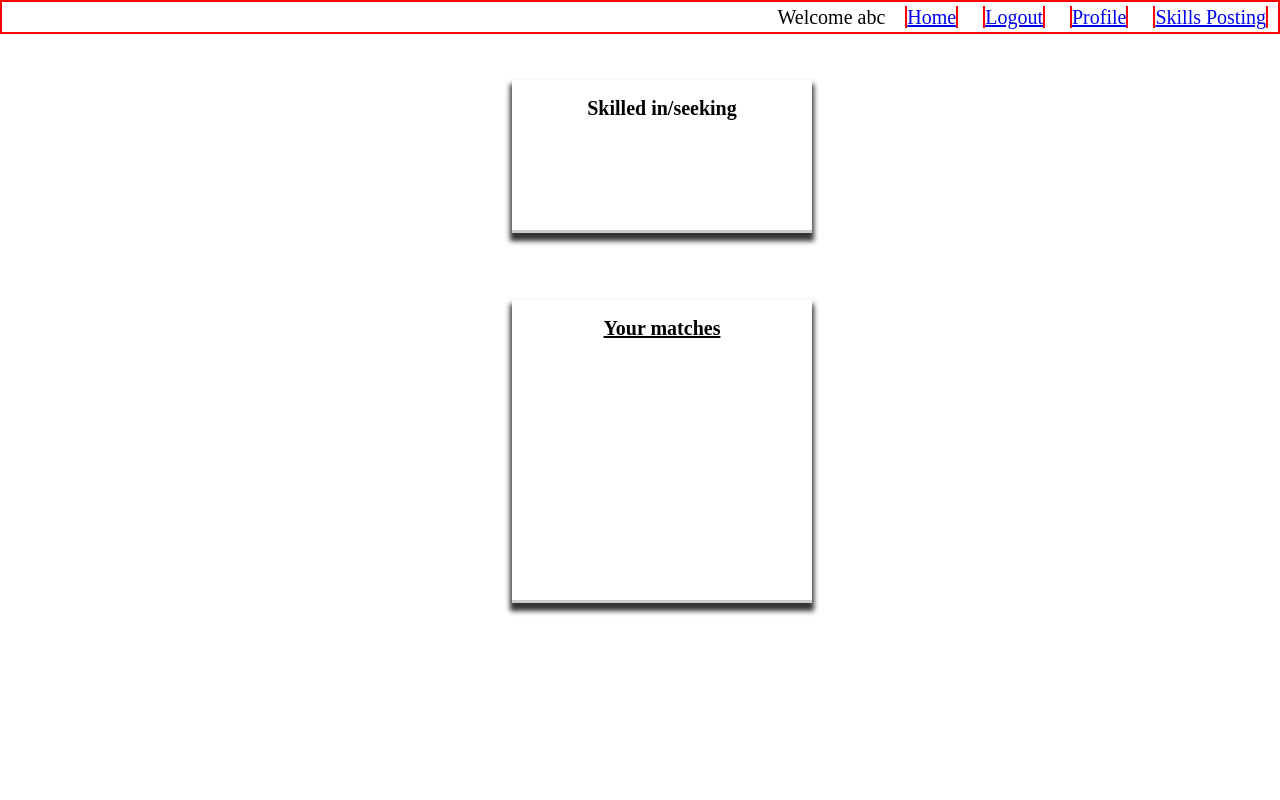
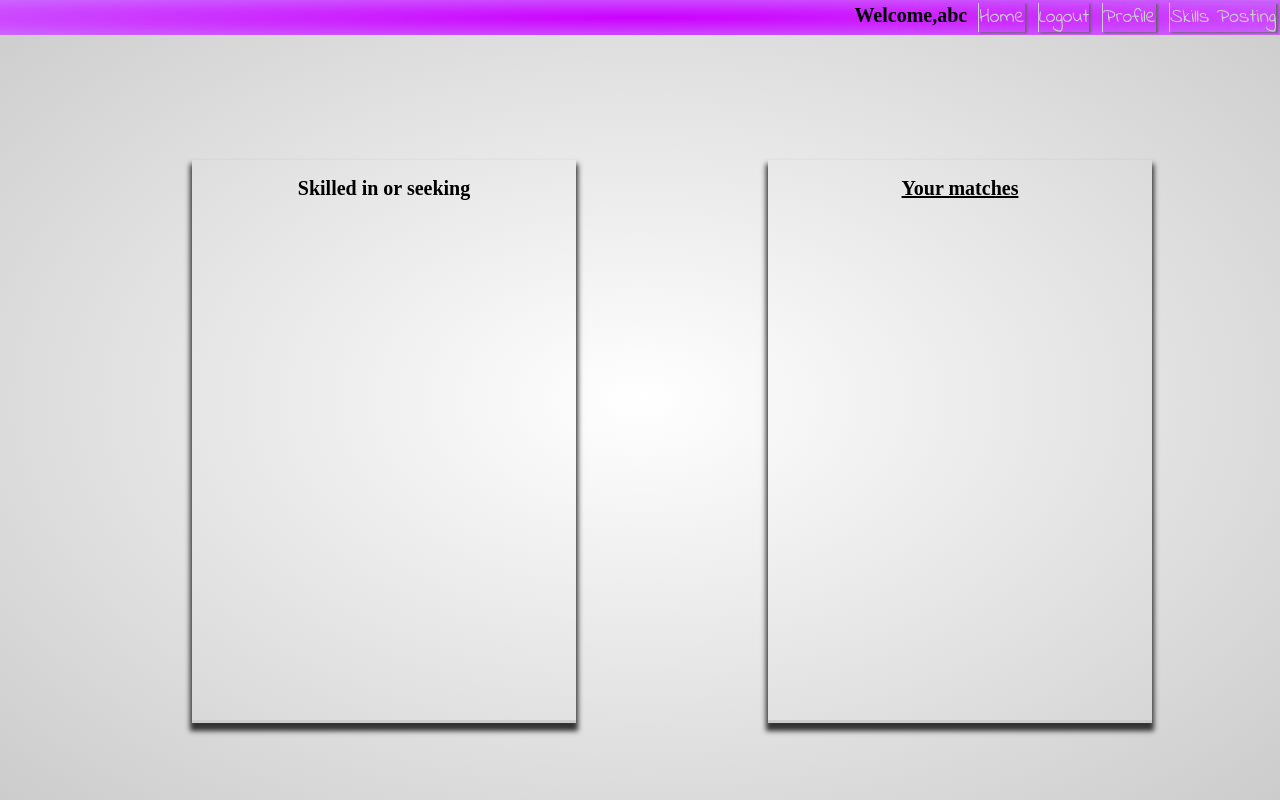
Before and after one commit to WarlonZeng/NYUHackathon2017, a Flask app: page /home in a window 1280 px wide. Run offline with Flask 2, Linux system fonts and the light colour scheme; a user stored in the database is signed in; data comes from the database, SQL or seed files in the repository.

Commit message:
force push this

```diff
--- a/templates/home.html
+++ b/templates/home.html
@@ -1,18 +1,24 @@
 <html>
 <head>
 <link rel='stylesheet' type='text/css' href='../../CSS/clean_margin.css'>
+<link href="https://fonts.googleapis.com/css?family=Indie+Flower" rel="stylesheet">
 <link rel="shortcut icon" href="{{ url_for('static', filename='favicon.png') }}">
 <style>
+html {
+  background: -webkit-radial-gradient(#FF0,#FFC);
+  background: radial-gradient(#FFF,#CCC);
+  min-height: 100%;
+
+
+}
 body{
 	text-align:center;
 	}
-
 nav{
-	border:2px solid red;
-	height:30px;
+	background:radial-gradient(#C0F,#C6F);
+	height:35px;
 	line-height:30px;
 	}
-
 
 .words{
 	display:inline-block;
@@ -22,17 +28,18 @@ nav{
 	}
 
 span{
-	margin:5px;
+	height:30px;
+	margin:2px;
 
 	}
 
 .seeking{
 	position:absolute;
-	width:300px;
-	height:150px;
+	width:30%;
+	height:70%;
 
-	left:40%;
-	top:80px;
+	left:15%;
+	top:20%;
 	border-bottom:3px solid #ccc;
 	box-shadow:0px 6px 5px 2px #333;
 
@@ -40,12 +47,11 @@ span{
 
 .match{
 	position:absolute;
-	width:300px;
-	height:300px;
+	width:30%;
+	height:70%;
 
-	left:40%;
-	top:300px;
-
+	left:60%;
+	top:20%;
 	border-bottom:3px solid #ccc;
 	box-shadow:0px 6px 5px 2px #333;
 
@@ -71,16 +77,20 @@ li{
 
 #c{
 	position;absolute;
-	left:100px;
+
+	left:20%;
+	top:30%;
 	}
-
 .guide{
-	border-left:2px solid red;
-	border-right:2px solid red;
+	border-left:1px solid ;
+	box-shadow:2px 1px 2px #666666;
+	color:#CCC;
+	font-family:'Indie Flower', cursive;
 
 	}
-
-
+a{
+	text-decoration:none;
+	}
 </style>
 </head>
 <body>
@@ -89,7 +99,7 @@ li{
 
 <div class='words'>
 
-<span>Welcome {{username}} </span>
+<span><b>Welcome,{{username}}</b> </span>
 
 <span><a href="/home"><span class='guide'>Home</span></a></span>
 
@@ -104,7 +114,7 @@ li{
 
 
 <div class='seeking'>
-<h2>Skilled in/seeking</h2>
+<h2>Skilled in or seeking</h2>
 
 <table>
 {% for line in skills %}
@@ -129,14 +139,13 @@ li{
 		<td>
         <ul>
 
-        <li>{{line.username}}</li>
-		<li>{{line.firstname}} </li>
-		<li>{{line.lastname}}  </li>
-		<li>{{line.gender}}  </li>
-		<li>{{line.email}} </li>
-		<li>{{line.school_name}} </li>
-		<li>{{line.major}} </li>
-		<li>{{line.keyword}} </li>
+        <li>NetID: {{line.username}}</li>
+		<li>Name: {{line.firstname}} {{line.lastname}}</li>
+		<li>Gender: {{line.gender}}  </li>
+		<li>Email: {{line.email}} </li>
+		<li>School: {{line.school_name}} </li>
+		<li>Major: {{line.major}} </li>
+		<li>Skill: {{line.keyword}} </li>
         </ul>
         <td>
 
```
